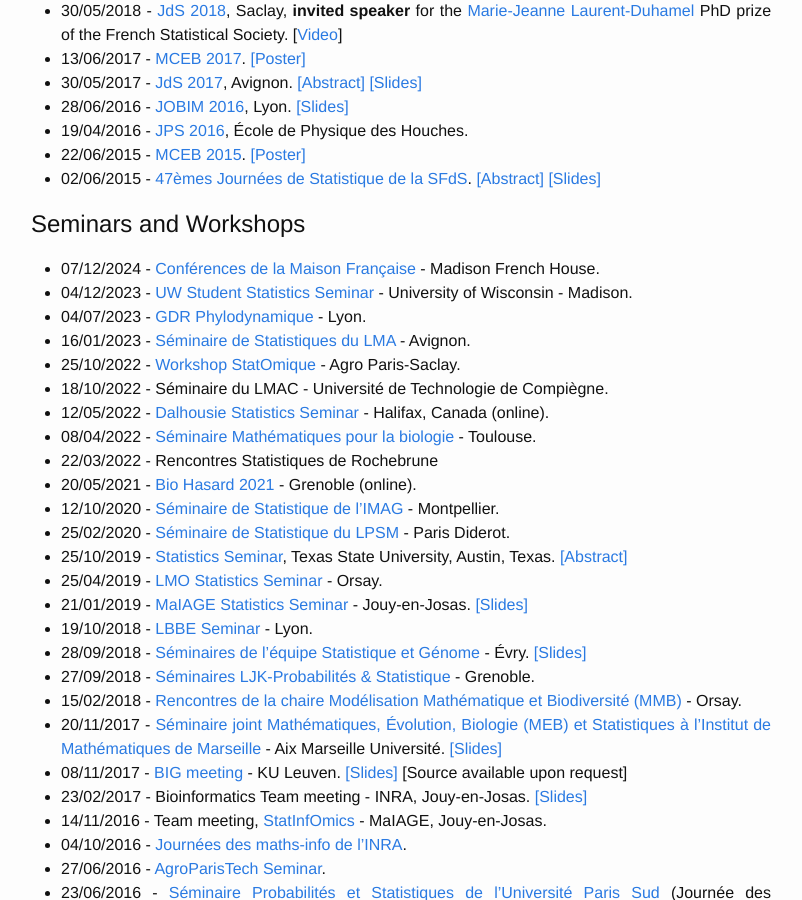
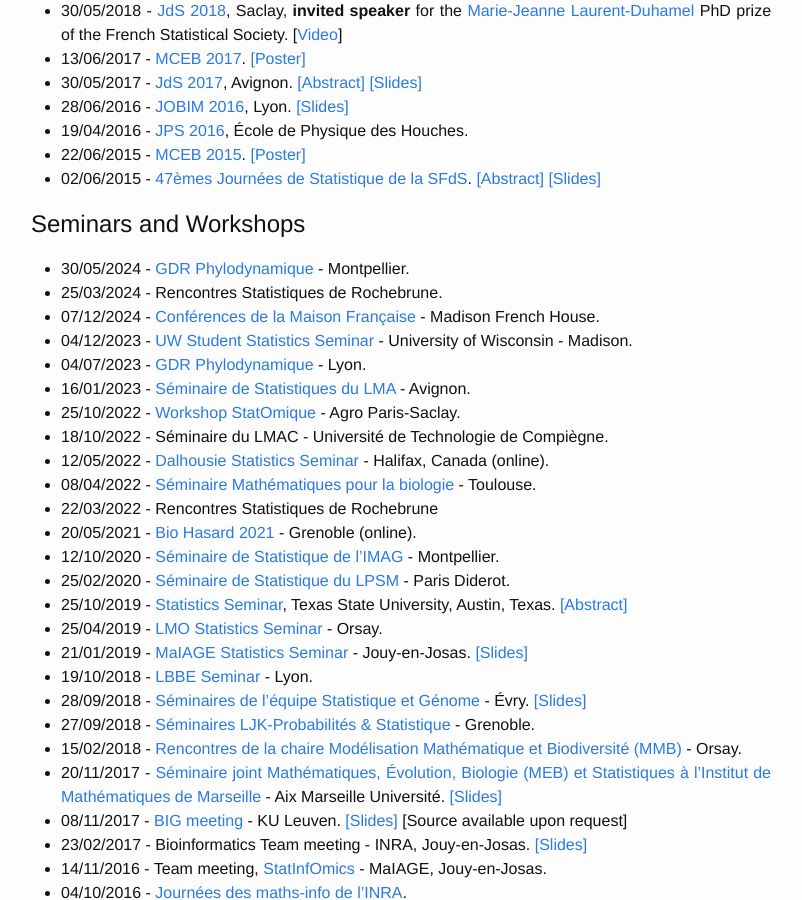
Before and after one commit to pbastide/pbastide.github.io, a Jekyll site: the page built from publi.md, in a window 1280 px wide and 900 px high, scrolled down 2829 px. Shown: the whole window, without its empty margins (239-1041 px from the left). Built offline with Jekyll 4.4.1, drawn with Linux system fonts in a browser that asks for light colours.

Commit message:
Update talks

```diff
--- a/publi.md
+++ b/publi.md
@@ -104,6 +104,8 @@ A [small summary](https://sco.lt/8P2PdB) was published by the Paris Saclay [Life
 
 # Seminars and Workshops
 
+* 30/05/2024 - [GDR Phylodynamique](https://phylodyn2024.sciencesconf.org/) - Montpellier.
+* 25/03/2024 - Rencontres Statistiques de Rochebrune.
 * 07/12/2024 - [Conférences de la Maison Française](https://www.uwfrenchhouse.org/event-details-registration/conferences-de-la-maison-francaise-paul-bastide-2023-12-07-16-00) - Madison French House.
 * 04/12/2023 - [UW Student Statistics Seminar](https://sgsa.stat.wisc.edu/#/seminar) - University of Wisconsin - Madison.
 * 04/07/2023 - [GDR Phylodynamique](https://phylodynamique.sciencesconf.org/) - Lyon.
```
